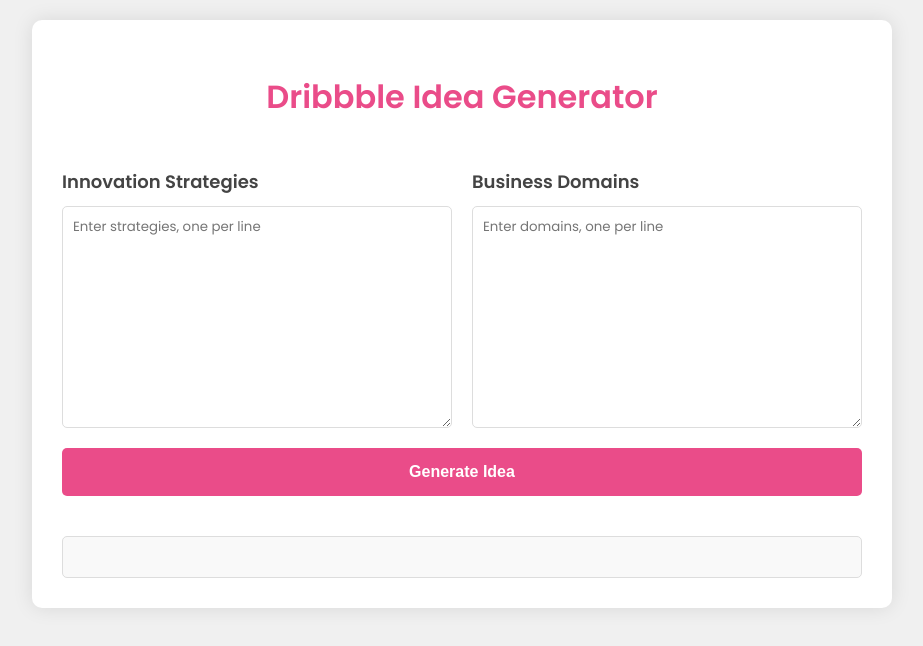
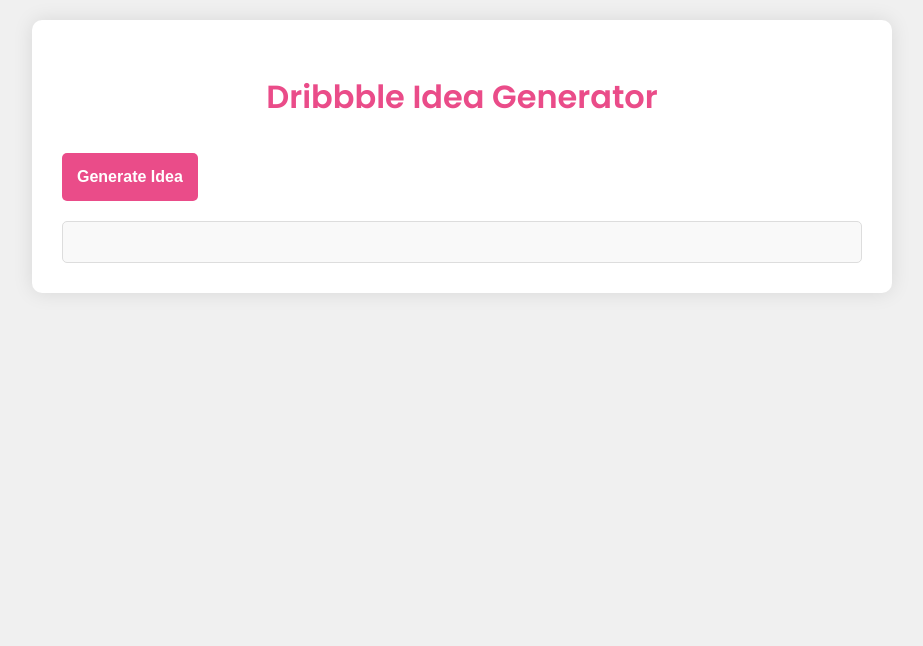
Before and after one commit to nazuta/Dribble-idea-generator, a plain HTML site: page index.html in a window 1280 px wide. Shown: the whole page, without its empty margins (178-1101 px from the left). Drawn offline with Linux system fonts and the light colour scheme.

Commit message:
Update index.html

```diff
--- a/index.html
+++ b/index.html
@@ -10,18 +10,8 @@
 <body>
     <div class="container">
         <h1>Dribbble Idea Generator</h1>
-        <div class="generator">
-            <div class="field">
-                <h2>Innovation Strategies</h2>
-                <textarea id="strategies" rows="10" placeholder="Enter strategies, one per line"></textarea>
-            </div>
-            <div class="field">
-                <h2>Business Domains</h2>
-                <textarea id="domains" rows="10" placeholder="Enter domains, one per line"></textarea>
-            </div>
-            <button id="generate">Generate Idea</button>
-            <div id="result" class="result"></div>
-        </div>
+        <button id="generate">Generate Idea</button>
+        <div id="result" class="result"></div>
     </div>
     <script src="script.js"></script>
 </body>
```
